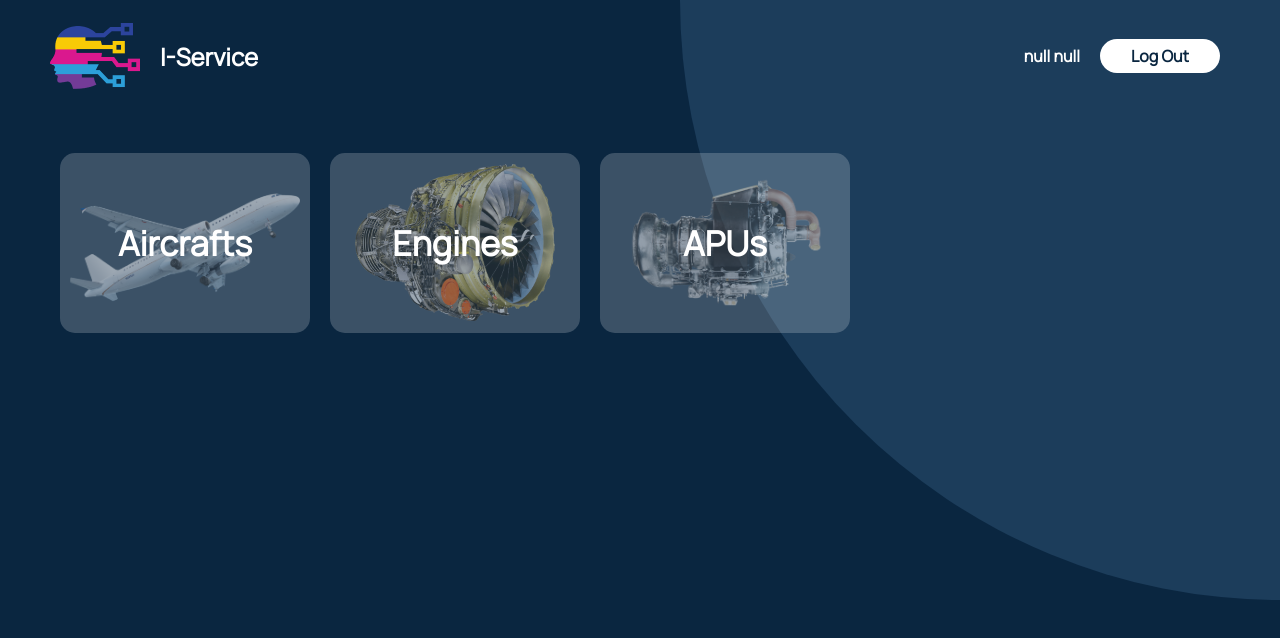
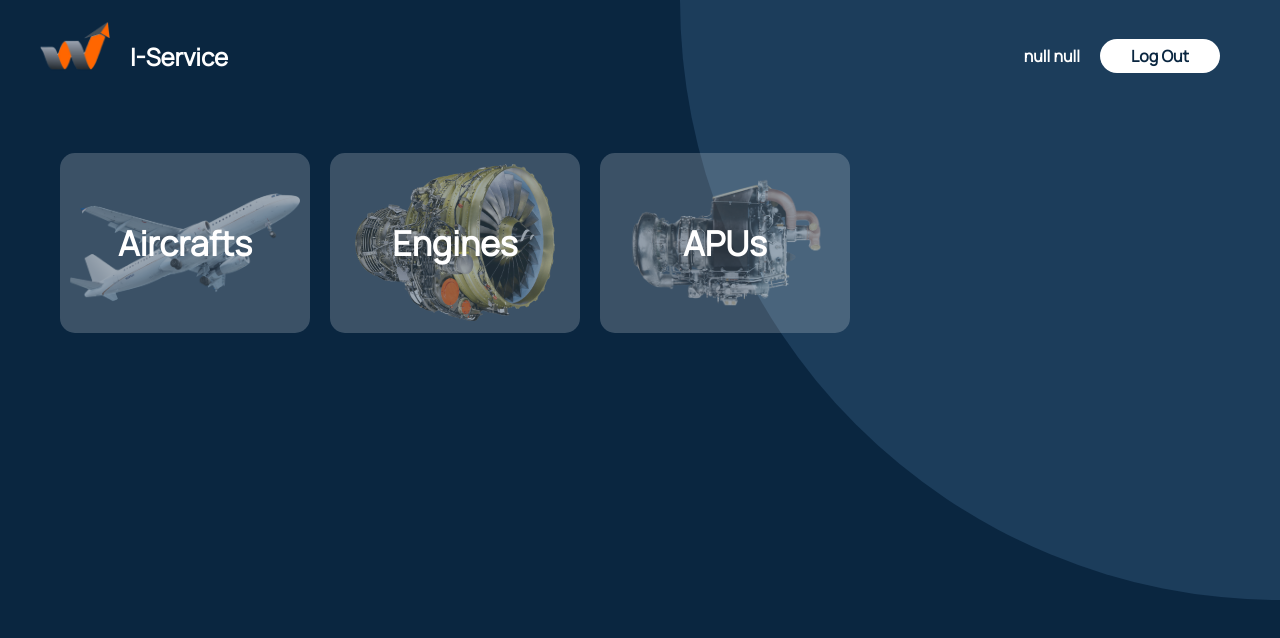
Before and after one commit to Vladimir-Kozinsky/i-service, a React (Create React App) app in the folder my-app/: page /i-service/dashboard in a window 1280 px wide. Shown: the top 638 px of the page. Built offline with nearby package versions, Linux system fonts and the light colour scheme; no server answers.

Commit message:
feat: change header logo

```diff
--- a/my-app/src/components/Header/Header.module.scss
+++ b/my-app/src/components/Header/Header.module.scss
@@ -16,7 +16,9 @@
     align-items: center;
 
     img {
-        width: 100px;
+        position: relative;
+        top: -10px;
+        width: 70px;
     }
 
     .header__logo__title {
--- a/my-app/src/components/Header/Header.tsx
+++ b/my-app/src/components/Header/Header.tsx
@@ -2,7 +2,7 @@ import { useDispatch, useSelector } from "react-redux";
 import { useNavigate } from "react-router-dom";
 import Button from "../../common/buttons/Button";
 import { AppDispatch } from "../../store/store";
-import logo from './../../assets/img/png/logo.png';
+import logo from './../../assets/img/png/logo_short.png';
 import s from './Header.module.scss';
 import { signOut } from '../../store/reducers/authReducer';
 
```
